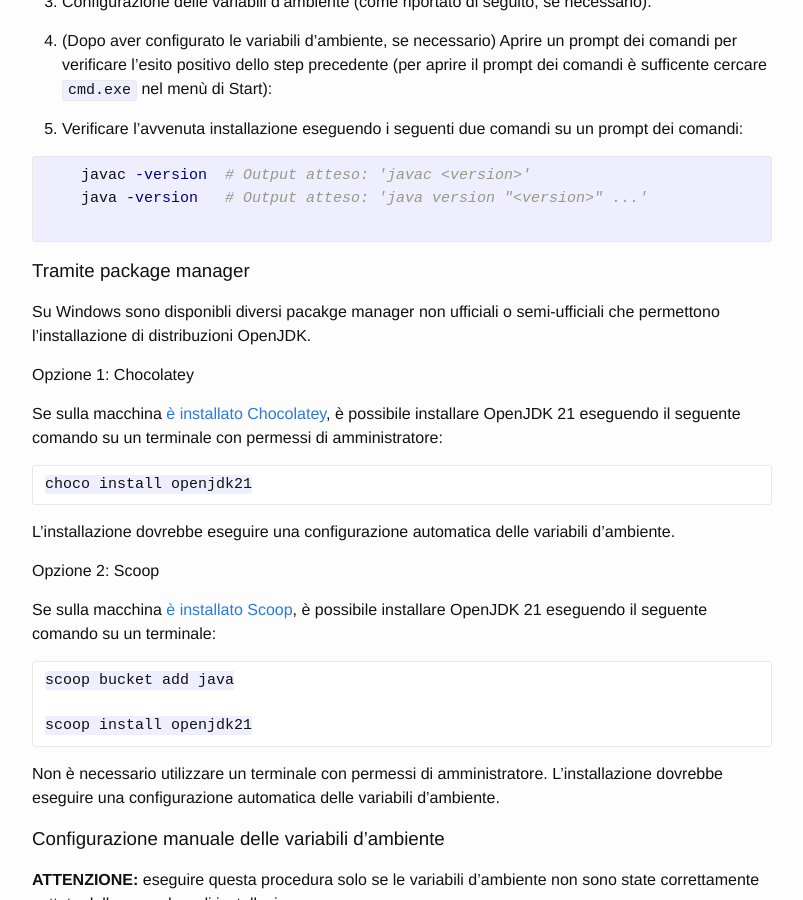
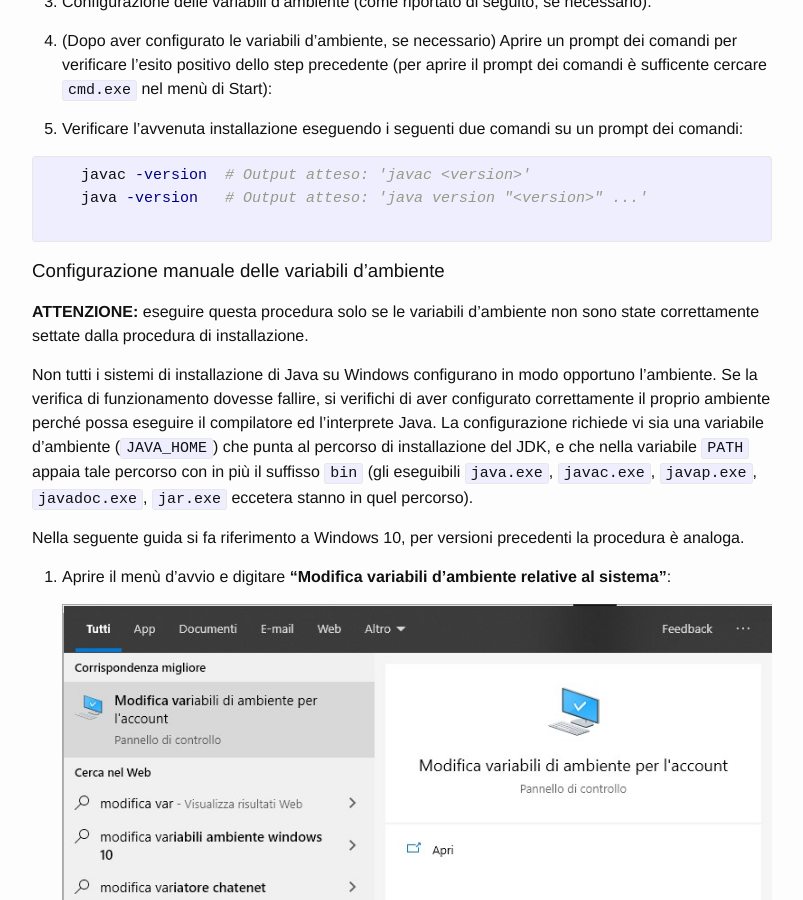
Before and after one commit to unibo-oop/software-installation, a Jekyll site: the page built from index.md, in a window 1280 px wide and 900 px high, scrolled down 3809 px. Shown: the whole window, without its empty margins (238-1041 px from the left). Built offline with Jekyll 4.4.1, drawn with Linux system fonts in a browser that asks for light colours; some of the changed text lies outside the part shown.

Commit message:
remove commented lines

````diff
--- a/index.md
+++ b/index.md
@@ -85,71 +85,7 @@ Ora è possibile verificare la versione in uso con il comando:
 java -version
 ```
 
-<!--### Altre distribuzioni
-
-Data la varietà di versioni, distribuzioni sorgenti, e distribuzioni binarie di JVM, esiste un tool Linux che consente di installare quella desiderata e cambiarla rapidamente.
-Il tool è [Jabba](https://github.com/shyiko/jabba).
-
-Per installare Jabba su Linux o Mac OS X, si lanci il seguente comando da terminale:
-
-```bash
-curl -sL https://github.com/shyiko/jabba/raw/master/install.sh | bash && . ~/.jabba/jabba.sh
-```
-
-Una volta che Jabba è installato, può essere utilizzato per installare il JDK.
-Si elenchino tutte le versioni di OpenJDK utilizzando
-
-```bash
-jabba ls-remote openjdk@
-```
-
-Quindi si selezioni la più recente fra le versioni 17, ad esempio se l'output è:
-
-```bash
-openjdk@1.17.0
-openjdk@1.16.0
-openjdk@1.16.0-1
-openjdk@1.15.0
-openjdk@1.15.0-2
-openjdk@1.15.0-1
-openjdk@1.14.0
-openjdk@1.14.0-2
-openjdk@1.14.0-1
-openjdk@1.13.0
-openjdk@1.13.0-2
-openjdk@1.13.0-1
-openjdk@1.12.0
-openjdk@1.12.0-2
-openjdk@1.12.0-1
-openjdk@1.11.0
-openjdk@1.11.0-2
-openjdk@1.11.0-1
-openjdk@1.10.0
-openjdk@1.10.0-2
-openjdk@1.10.0-1
-openjdk@1.9.0
-openjdk@1.9.0-4
-openjdk@1.9.0-1
-```
-
-Si scelga `openjdk@1.17.0`.
-A questo punto si installi utilizzando i seguenti comandi:
-
-```bash
-jabba install openjdk@1.17.0
-jabba use openjdk@1.17.0
-```
-
-Per impostare una versione di default del JDK da usare (senza dover ogni volta utilizzare `jabba use`) all'apertura di un nuovo terminale, si usi il seguente comando:
-
-```bash
-jabba alias default <default-version>
-```
-
-Infatti, all'installazione, Jabba modifica file nella `$HOME` come`.bashrc`, `.bash_profile`, o `.zshrc` per chiamare `$HOME/.jabba/jabba.sh`; in quest'ultimo script, un comando `jabba use default` viene invocato: l'effetto è che all'apertura di un nuovo terminale, verrà automaticamente indicato di usare la versione di default del JDK indicata con Jabba.
--->
-
-## macOS
+## macOS e altre distribuzioni Linux
 
 Installare [sdkman](https://sdkman.io/) tramite il comando:
 
@@ -234,55 +170,6 @@ I passi in comune a tutte le versioni di Windows sono i seguenti (di seguito si
     java -version   # Output atteso: 'java version "<version>" ...'
     {% endhighlight %}
 
-### Tramite package manager
-
-Su Windows sono disponibli diversi pacakge manager non ufficiali o semi-ufficiali che permettono l'installazione di distribuzioni OpenJDK.
-
-#### Opzione 1: Chocolatey
-
-Se sulla macchina [è installato Chocolatey](https://chocolatey.org/docs/installation), è possibile installare OpenJDK 21 eseguendo il seguente comando su un terminale con permessi di amministratore:
-
-```powershell
-choco install openjdk21
-```
-
-L'installazione dovrebbe eseguire una configurazione automatica delle variabili d'ambiente.
-
-#### Opzione 2: Scoop
-
-Se sulla macchina [è installato Scoop](https://scoop.sh), è possibile installare OpenJDK 21 eseguendo il seguente comando su un terminale:
-
-```powershell
-scoop bucket add java
-
-scoop install openjdk21
-```
-
-Non è necessario utilizzare un terminale con permessi di amministratore.
-L'installazione dovrebbe eseguire una configurazione automatica delle variabili d'ambiente.
-
-<!--#### Opzione 3: Jabba
-
-**Nota**: le ultime versioni presentano alcuni bug nell'installazione e dunque questa soluzione non è consigliata
-
-Per installare Jabba su Windows 10, si lanci il seguente comando su un terminale Powershell:
-
-```powershell
-[Net.ServicePointManager]::SecurityProtocol = [Net.SecurityProtocolType]::Tls12
-Invoke-Expression (
-  Invoke-WebRequest https://github.com/shyiko/jabba/raw/master/install.ps1 -UseBasicParsing
-).Content
-```
-
-A questo punto si installi utilizzando i seguenti comandi:
-
-```bash
-jabba install openjdk@1.17.0
-jabba use openjdk@1.17.0
-```
-
-Jabba installa il JDK desiderato in una cartella dedicata nella user home dell'utente, ovvero: `%HOMEPATH%\.jabba\jdk\<version>`.
--->
 ### Configurazione manuale delle variabili d'ambiente
 
 **ATTENZIONE:** eseguire questa procedura solo se le variabili d'ambiente non sono state correttamente settate dalla procedura di installazione.
````
